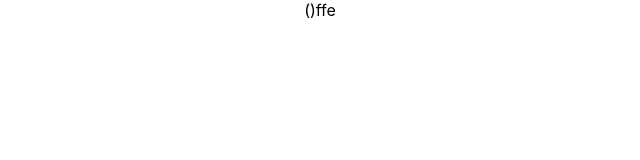
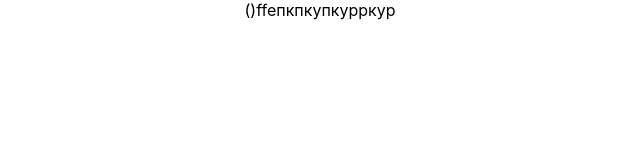
Before and after one commit to MsH753/visitCard, a React (Create React App) app in the folder card/: page / in a window 1280 px wide. Shown: the top 160 px of the page, without its empty margins (320-960 px from the left). Built offline with nearby package versions, Linux system fonts and the light colour scheme.

Commit message:
Update App.js

```diff
--- a/card/src/App.js
+++ b/card/src/App.js
@@ -4,7 +4,7 @@ import './App.css';
 function App() {
   return (
     <div className="App">
-      ()ffe
+      ()ffeпкпкупкурркур
     </div>
   );
 }
```
